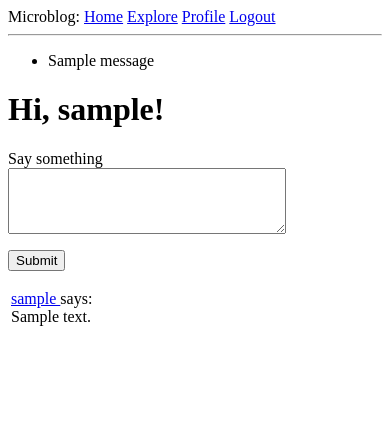
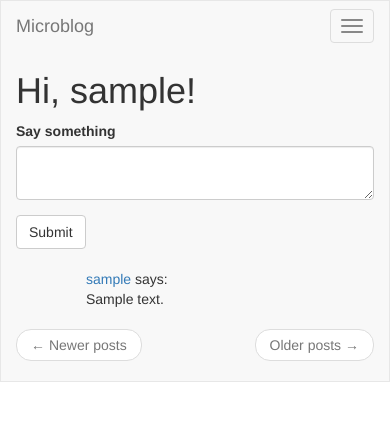
Before and after one commit to ronin4a/microblog, a Flask app: page / in a window 390 px wide. Shown: the top 421 px of the page. Run offline with Flask 2, Linux system fonts and the light colour scheme; a user stored in the database is signed in; tables that the repository leaves empty hold one stand-in row (values such as "Sample post"); one stand-in notice (Sample message) is shown; some libraries are stand-ins or nearby versions.

Commit message:
facelift

```diff
--- a/app/templates/404.html
+++ b/app/templates/404.html
@@ -1,6 +1,6 @@
 {% extends "base.html" %}
 
-{% block content %}
+{% block app_content %}
   <h1>File Not Found</h1>
   <p><a href="{{ url_for('index') }}">Back</a></p>
 {% endblock %}
--- a/app/templates/_post.html
+++ b/app/templates/_post.html
@@ -1,10 +1,15 @@
-<table>
-  <tr valign="top">
-    <td>
+<table class="Table table-hover">
+  <tr>
+    <td width="70px">
       <a href="{{ url_for('user', username=post.author.username) }}">
-        {{ post.author.username }}
       </a>
-      says:<br>{{ post.body }}
-    </td>
+      <td>
+        <a href="{{ url_for('user', username=post.author.username) }}">
+          {{ post.author.username }}
+        </a>
+        says:
+        <br>
+        {{ post.body }}
+      </td>
   </tr>
 </table>
--- a/app/templates/base.html
+++ b/app/templates/base.html
@@ -1,33 +1,50 @@
-<html>
-    <head>
-      {% if title %}
-      <title>{{ title }} - Microblog</title>
+{% extends 'bootstrap/base.html' %}
+
+{% block title %}
+  {% if title %}{{ title }} - Microblog{% else %}Welcome to Microblog{% endif %}
+{% endblock %}
+
+{% block navbar %}
+  <nav class="navbar navbar-default">
+        <div class="container">
+            <div class="navbar-header">
+                <button type="button" class="navbar-toggle collapsed" data-toggle="collapse" data-target="#bs-example-navbar-collapse-1" aria-expanded="false">
+                    <span class="sr-only">Toggle navigation</span>
+                    <span class="icon-bar"></span>
+                    <span class="icon-bar"></span>
+                    <span class="icon-bar"></span>
+                </button>
+                <a class="navbar-brand" href="{{ url_for('index') }}">Microblog</a>
+            </div>
+            <div class="collapse navbar-collapse" id="bs-example-navbar-collapse-1">
+                <ul class="nav navbar-nav">
+                    <li><a href="{{ url_for('index') }}">Home</a></li>
+                    <li><a href="{{ url_for('explore') }}">Explore</a></li>
+                </ul>
+                <ul class="nav navbar-nav navbar-right">
+                    {% if current_user.is_anonymous %}
+                    <li><a href="{{ url_for('login') }}">Login</a></li>
                     {% else %}
-      <title>Welcome to Microblog</title>
+                    <li><a href="{{ url_for('user', username=current_user.username) }}">Profile</a></li>
+                    <li><a href="{{ url_for('logout') }}">Logout</a></li>
                     {% endif %}
-    </head>
-    <body>
-        <div>
-          Microblog:
-          <a href="{{ url_for('index') }}">Home</a>
-          <a href="{{ url_for('explore') }}">Explore</a>
-          {% if current_user.is_anonymous %}
-          <a href="{{ url_for('login') }}">Login</a>
-          {% else %}
-          <a href="{{ url_for('user', username=current_user.username) }}">Profile</a>
-          <a href="{{ url_for('logout') }}">Logout</a>
-          {% endif %}
+                </ul>
             </div>
-        <hr>
+        </div>
+  <nav>
+{% endblock %}
+
+{% block content %}
+  <div class="container">
     {% with messages = get_flashed_messages() %}
     {% if messages %}
-        <ul>
-          {% for message in messages %}
-          <li>{{ message }}</li>
+      {% for message in message %}
+      <div class="alert alert-info" role="alert">{{ message }}</div>
       {% endfor %}
-        </ul>
     {% endif %}
     {% endwith %}
-        {% block content %}{% endblock %}
-    </body>
-</html>
+
+    {# application content needs to be provided for the app_content block #}
+    {% block app_content %}{% endblock %}
+  </div>
+{% endblock %}
--- a/app/templates/index.html
+++ b/app/templates/index.html
@@ -1,27 +1,27 @@
 {% extends "base.html" %}
+{% import 'bootstrap/wtf.html' as wtf %}
 
-{% block content %}
-  <h1> Hi, {{ current_user.username }}!</h1>
-  {% if form %}
-  <form action="" method="post">
-    {{ form.hidden_tag() }}
-    <p>
-      {{ form.post.label }}<br>
-      {{ form.post(cols=32, rows=4) }}<br>
-      {% for error in form.post.errors %}
-      <span style="color: red;">[{{ error }}]</span>
-      {% endfor %}
-    </p>
-    <p>{{ form.submit() }}</p>
-  </form>
-  {% endif %}
-  {% for post in posts %}
-    {% include '_post.html' %}
-  {% endfor %}
-  {% if prev_url %}
-  <a href="{{ prev_url }}">Newer posts</a>
-  {% endif %}
-  {% if next_url %}
-  <a href="{{ next_url }}">Older posts</a>
-  {% endif %}
+{% block app_content %}
+    <h1>Hi, {{ current_user.username }}!</h1>
+    {% if form %}
+    {{ wtf.quick_form(form) }}
+    <br>
+    {% endif %}
+    {% for post in posts %}
+        {% include '_post.html' %}
+    {% endfor %}
+    <nav aria-label="...">
+        <ul class="pager">
+            <li class="previous{% if not prev_url %} disabled{% endif %}">
+                <a href="{{ prev_url or '#' }}">
+                    <span aria-hidden="true">&larr;</span> Newer posts
+                </a>
+            </li>
+            <li class="next{% if not next_url %} disabled{% endif %}">
+                <a href="{{ next_url or '#' }}">
+                    Older posts <span aria-hidden="true">&rarr;</span>
+                </a>
+            </li>
+        </ul>
+    </nav>
 {% endblock %}
```
Also changed, not shown: app/templates/register.html (+8 -35 lines), README.md, app.db. Lines whose indentation alone changed are shown as unchanged.
